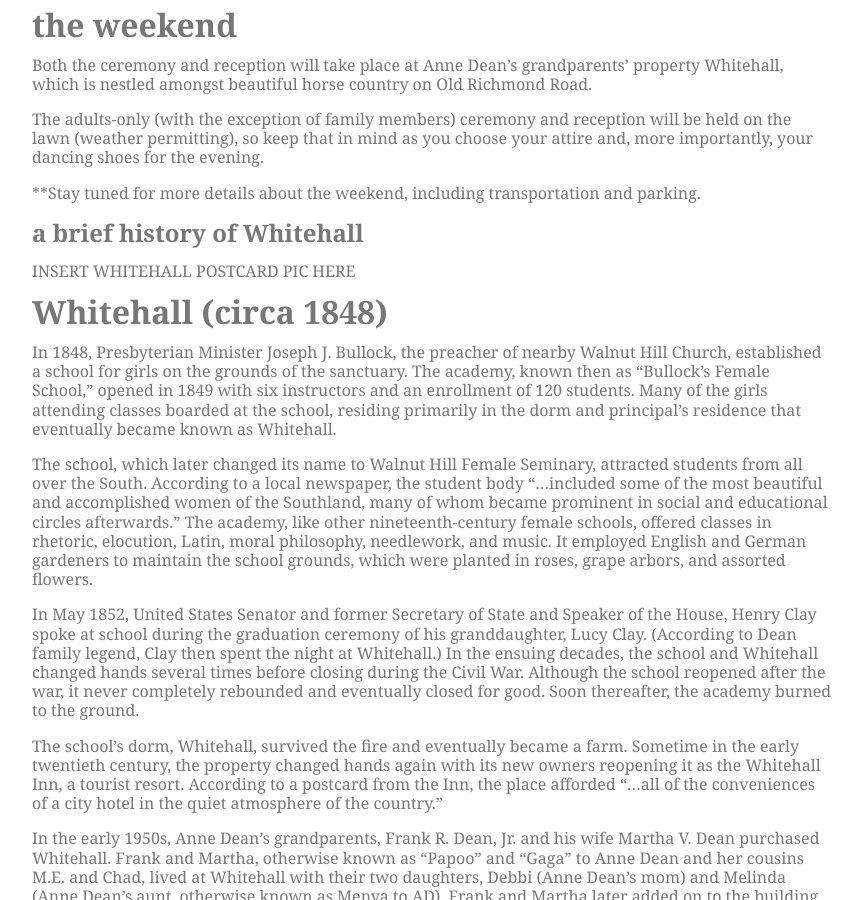
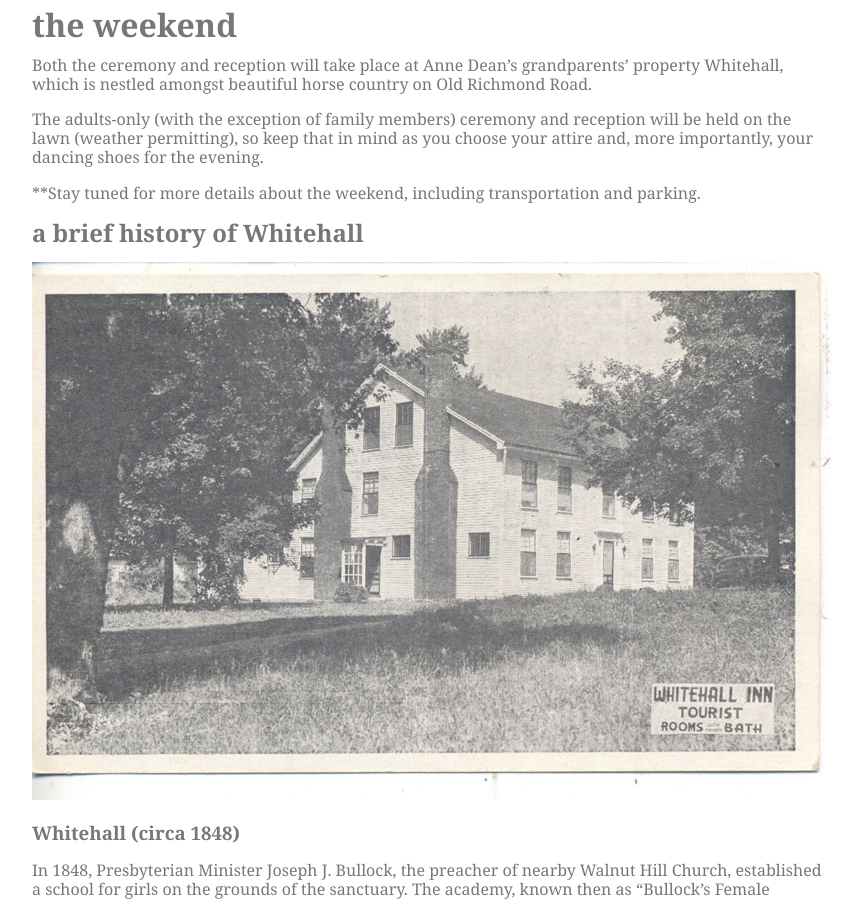
Before and after one commit to nikolaiwarner/annedeanandrand.com, a Jekyll site: the page built from weekend.md, in a window 1280 px wide and 900 px high, scrolled down 802 px. Shown: the whole window, without its empty margins (208-1070 px from the left). Built offline with Jekyll 4.4.1, drawn with Linux system fonts in a browser that asks for light colours.

Commit message:
add whitehall image

```diff
--- a/weekend.md
+++ b/weekend.md
@@ -14,10 +14,11 @@ The adults-only (with the exception of family members) ceremony and reception wi
 **Stay tuned for more details about the weekend, including transportation and parking.
 
 
-##a brief history of Whitehall
+## a brief history of Whitehall
 
-INSERT WHITEHALL POSTCARD PIC HERE
-#Whitehall (circa 1848)
+![Whitehall (circa 1848)](/public/images/postcard.jpg)
+
+### Whitehall (circa 1848)
 
 In 1848, Presbyterian Minister Joseph J. Bullock, the preacher of nearby Walnut Hill Church, established a school for girls on the grounds of the sanctuary. The academy, known then as “Bullock’s Female School,” opened in 1849 with six instructors and an enrollment of 120 students. Many of the girls attending classes boarded at the school, residing primarily in the dorm and principal’s residence that eventually became known as Whitehall.
 
```
Also changed, not shown: other parts of weekend.md (+1 -1 lines).
